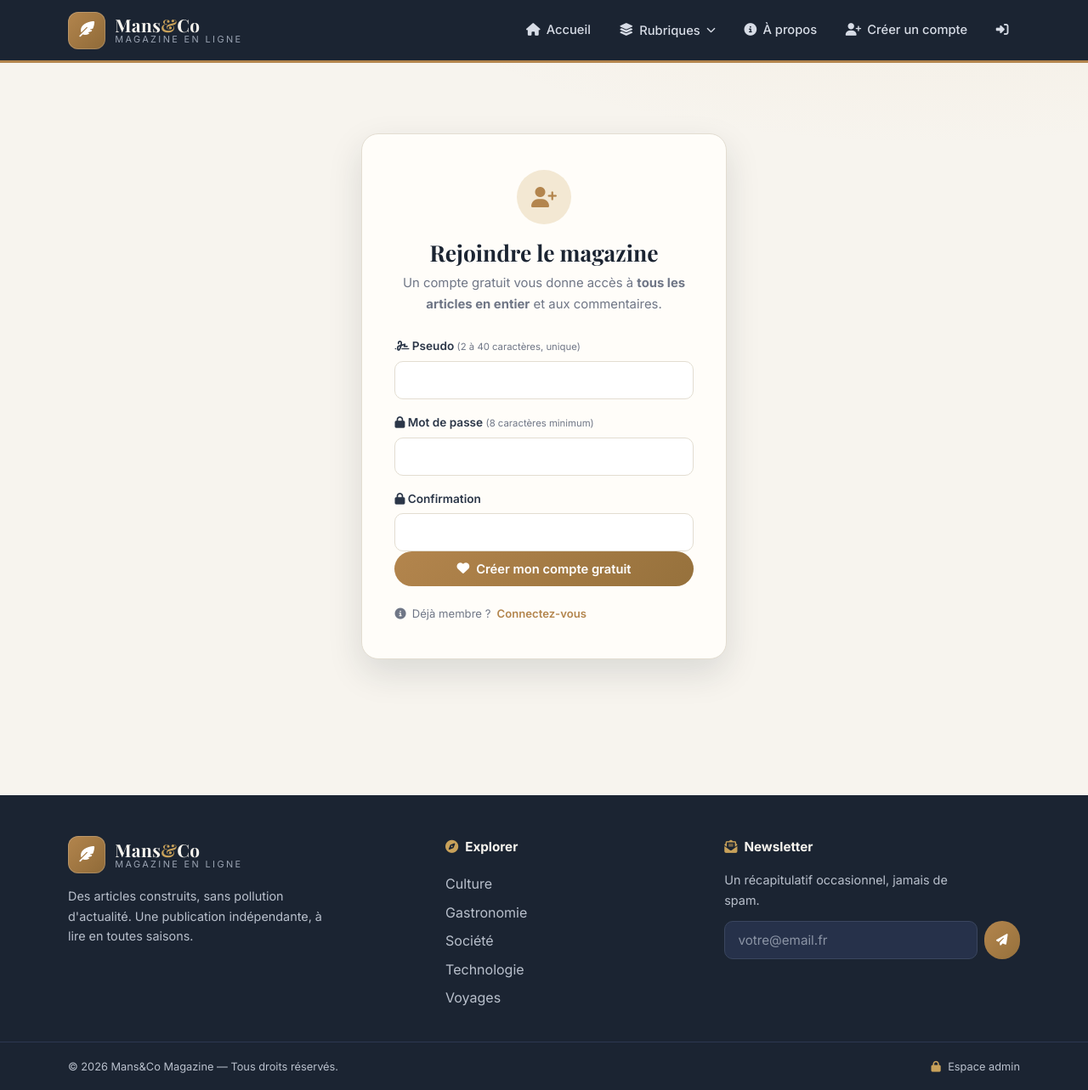
After one commit to JuloEco/Mansgazine, a Flask app: page /register in a window 1280 px wide. The commit adds this page. Shown: the whole page at 85% size. Run offline with Flask 3, Linux system fonts and the light colour scheme; data comes from the database, SQL or seed files in the repository; some web fonts are replaced.

Commit message:
Ajout : markdown léger dans les articles + comptes lecteurs avec contenu complet réservé

```diff
--- a/app.py
+++ b/app.py
@@ -4,6 +4,7 @@ Flask + SQLite. Au premier lancement, la base est créée et le site propose
 de définir le mot de passe du compte admin « Mans&Co » via /setup.
 """
 
+import html as html_lib
 import os
 import re
 import secrets
@@ -122,6 +123,14 @@ CREATE TABLE IF NOT EXISTS subscribers (
     email TEXT NOT NULL UNIQUE,
     created_at TEXT NOT NULL
 );
+
+CREATE TABLE IF NOT EXISTS users (
+    id            INTEGER PRIMARY KEY AUTOINCREMENT,
+    username      TEXT NOT NULL UNIQUE COLLATE NOCASE,
+    password_hash TEXT NOT NULL,
+    is_admin      INTEGER NOT NULL DEFAULT 0,
+    created_at    TEXT NOT NULL
+);
 """
 
 SEED_CATEGORIES = [
@@ -203,11 +212,17 @@ SEED_ARTICLES = [
         "cat": "gastronomie",
         "excerpt": "Manger selon les saisons sans se ruiner ni passer ses soirées en cuisine : nos repères simples et nos recettes de base.",
         "content": (
-            "Cuisiner de saison, c'est d'abord un problème de marché : privilégier "
-            "trois légumes déjà mûrs plutôt que quinze recettes impossibles.\n\n"
+            "Cuisiner de saison, c'est d'abord un problème de **marché** : "
+            "privilégier *trois légumes déjà mûrs* plutôt que quinze recettes "
+            "impossibles.\n\n"
             "Avec une base de fond (ratatouille, velouté, grains, herbes), on compose "
             "en vingt minutes des assiettes différentes toute la semaine.\n\n"
-            "Et en novembre, le potimarron rôti au thym reste ce qu'il y a de mieux."
+            "### Les trois réflexes à installer\n\n"
+            "- Un velouté express : oignon, légume de saison, bouillon\n"
+            "- Des grains cuits d'avance : riz, semoule ou lentilles\n"
+            "- Une sauce minute : herbes, huile, citron\n\n"
+            "Manger local, ~~c'est un luxe~~, c'est souvent moins cher.\n\n"
+            "Et en novembre, le *potimarron rôti au thym* reste ce qu'il y a de mieux."
         ),
         "published": 1, "featured": 0, "views": 42, "likes": 7,
     },
@@ -277,10 +292,15 @@ def login_required(view):
     return wrapped
 
 
-
-    row = query("SELECT value FROM settings WHERE key = 'admin_password_hash'",
-                one=True)
-    return row["value"] if row else None
+def current_user():
+    if "user" not in g:
+        g.user = None
+        uid = session.get("user_id")
+        if uid is not None:
+            g.user = query("SELECT * FROM users WHERE id = ?", (uid,), one=True)
+            if g.user is None:
+                session.clear()
+    return g.user
 
 
 @app.context_processor
@@ -304,6 +324,61 @@ def inject_year():
     return {"current_year": datetime.now().year}
 
 
+@app.context_processor
+def inject_auth():
+    return {"current_user": current_user(), "is_admin": is_admin()}
+
+
+# ---------------------------------------------------------------------------
+# Markdown léger (italique, gras, liens, citations, listes…)
+# ---------------------------------------------------------------------------
+
+def _md_inline(text):
+    text = html_lib.escape(text or "", quote=False)
+    text = re.sub(r"`([^`]+)`", r"<code>\1</code>", text)
+    text = re.sub(
+        r"\[([^\]]+)\]\((https?://[^)\\s]+)\)",
+        r'<a href="\2" target="_blank" rel="noopener noreferrer">\1</a>',
+        text)
+    text = re.sub(r"\*\*([^*]+)\*\*", r"<strong>\1</strong>", text)
+    text = re.sub(r"\*([^*\n]+)\*", r"<em>\1</em>", text)
+    text = re.sub(r"~~([^~]+)~~", r"<del>\1</del>", text)
+    return text
+
+
+@app.template_filter("md")
+def md_filter(text):
+    out = []
+    for block in (text or "").replace("\r\n", "\n").split("\n\n"):
+        lines = block.split("\n")
+        stripped = [l for l in lines if l.strip()]
+        if not stripped:
+            continue
+        if all(l.lstrip().startswith("- ") for l in stripped):
+            items = "".join(
+                "<li>{}</li>".format(_md_inline(l.lstrip()[2:]))
+                for l in stripped)
+            out.append("<ul>{}</ul>".format(items))
+            continue
+        if all(l.startswith("&gt; ") for l in stripped):
+            quoted = "<br>".join(
+                _md_inline(l[5:]) for l in stripped)
+            out.append("<blockquote>{}</blockquote>".format(quoted))
+            continue
+        if len(stripped) == 1 and stripped[0].strip() in ("---", "***"):
+            out.append("<hr>")
+            continue
+        heading = re.match(r"^(#{1,3})\s+(.*)$", stripped[0])
+        if heading and len(stripped) == 1:
+            level = len(heading.group(1)) + 1
+            out.append("<h{0}>{1}</h{0}>".format(
+                level, _md_inline(heading.group(2))))
+            continue
+        out.append("<p>{}</p>".format(
+            "<br>".join(_md_inline(l) for l in stripped)))
+    return "\n".join(out) if out else ""
+
+
 # ---------------------------------------------------------------------------
 # Gestion du mot de passe admin
 # ---------------------------------------------------------------------------
@@ -314,9 +389,31 @@ def password_hash_stored():
     return row["value"] if row else None
 
 
+def _admin_exists():
+    if query("SELECT 1 FROM users WHERE is_admin = 1", one=True):
+        return True
+    return password_hash_stored() is not None
+
+
+def _log_in(user):
+    session.clear()
+    session["user_id"] = user["id"]
+    session["username"] = user["username"]
+    session.permanent = True
+    if user["is_admin"]:
+        session["admin"] = True
+
+
+def _safe_next(default):
+    dest = request.args.get("next") or default
+    if not dest.startswith("/"):
+        dest = default
+    return dest
+
+
 @app.route("/setup", methods=["GET", "POST"])
 def setup():
-    if password_hash_stored() is not None:
+    if _admin_exists():
         flash("Le mot de passe administrateur est déjà configuré.",
               "info")
         return redirect(url_for("login"))
@@ -329,8 +426,11 @@ def setup():
         elif password != confirm:
             flash("Les deux mots de passe ne correspondent pas.", "error")
         else:
-            execute("INSERT INTO settings (key, value) VALUES (?, ?)",
-                    ("admin_password_hash", generate_password_hash(password)))
+            execute(
+                "INSERT INTO users (username, password_hash, is_admin, "
+                "created_at) VALUES (?, ?, 1, ?)",
+                (ADMIN_USERNAME, generate_password_hash(password),
+                 datetime.now().strftime("%d/%m/%Y à %H:%M")))
             flash("Mot de passe administrateur enregistré. Vous pouvez vous "
                   "connecter.", "success")
             return redirect(url_for("login"))
@@ -339,23 +439,59 @@ def setup():
 
 @app.route("/login", methods=["GET", "POST"])
 def login():
-    if password_hash_stored() is None:
+    if not _admin_exists():
         return redirect(url_for("setup"))
     if request.method == "POST":
         username = (request.form.get("username") or "").strip()
         password = request.form.get("password") or ""
-        if username == ADMIN_USERNAME and check_password_hash(
-                password_hash_stored(), password):
-            session.clear()
-            session["admin"] = True
-            session.permanent = True
-            flash("Bienvenue, {} !".format(username), "success")
-            dest = request.args.get("next") or url_for("dashboard")
-            if not dest.startswith("/"):
-                dest = url_for("dashboard")
-            return redirect(dest)
+        user = query("SELECT * FROM users WHERE username = ?",
+                     (username,), one=True)
+        if user and check_password_hash(user["password_hash"], password):
+            _log_in(user)
+            session["admin"] = bool(user["is_admin"])
+            flash("Bienvenue, {} !".format(user["username"]), "success")
+            return redirect(_safe_next(
+                url_for("dashboard") if user["is_admin"] else url_for("index")))
         flash("Identifiant ou mot de passe incorrect.", "error")
     return render_template("login.html")
+
+
+USERNAME_RE = re.compile(r"^[\wÀ-ÿ][\wÀ-ÿ .&'-]{1,39}$")
+
+
+@app.route("/register", methods=["GET", "POST"])
+def register():
+    if request.method == "POST":
+        username = (request.form.get("username") or "").strip()
+        password = request.form.get("password") or ""
+        confirm = request.form.get("confirm") or ""
+        if not USERNAME_RE.match(username):
+            flash("Le pseudo doit contenir 2 à 40 caractères (lettres, "
+                  "chiffres, espaces ou . ' - &).", "error")
+        elif username.lower() == ADMIN_USERNAME.lower():
+            flash("Ce pseudo est réservé à la rédaction.", "error")
+        elif query("SELECT 1 FROM users WHERE username = ?",
+                   (username,), one=True):
+            flash("Ce pseudo est déjà pris.", "error")
+        elif len(password) < 8:
+            flash("Le mot de passe doit contenir au moins 8 caractères.",
+                  "error")
+        elif password != confirm:
+            flash("Les deux mots de passe ne correspondent pas.", "error")
+        else:
+            cur = execute(
+                "INSERT INTO users (username, password_hash, is_admin, "
+                "created_at) VALUES (?, ?, 0, ?)",
+                (username, generate_password_hash(password),
+                 datetime.now().strftime("%d/%m/%Y à %H:%M")))
+            _log_in(dict(query(
+                "SELECT * FROM users WHERE id = ?",
+                (cur.lastrowid,), one=True)))
+            flash("Bienvenue, {} ! Votre compte est créé : vous pouvez "
+                  "désormais lire tous les articles en entier.".format(
+                      username), "success")
+            return redirect(_safe_next(url_for("index")))
+    return render_template("register.html")
 
 
 @app.route("/logout")
@@ -458,9 +594,13 @@ def article(slug):
     comments = query(
         "SELECT * FROM comments WHERE article_id = ? ORDER BY created_at DESC",
         (art["id"],))
-    return render_template("article.html", article=art, comments=comments,
-                           related=related,
-                           liked=session.get("likes", {}).get("liked_{}".format(art["id"]), False))
+    blocks = art["content"].replace("\r\n", "\n").split("\n\n")
+    return render_template(
+        "article.html", article=art, comments=comments, related=related,
+        liked=session.get("likes", {}).get("liked_{}".format(art["id"]), False),
+        full_access=current_user() is not None,
+        content_html=md_filter(art["content"]),
+        preview_html=md_filter("\n\n".join(blocks[:2])))
 
 
 @app.route("/article/<slug>/comment", methods=["POST"])
@@ -468,15 +608,18 @@ def comment(slug):
     art = _published_article(slug)
     if art is None:
         abort(404)
-    author = (request.form.get("author") or "").strip()[:60]
+    user = current_user()
+    if user is None:
+        flash("Créez un compte ou connectez-vous pour commenter.", "info")
+        return redirect(url_for("register"))
     content = (request.form.get("content") or "").strip()[:2000]
-    if not author or not content:
-        flash("Merci de renseigner votre nom et votre commentaire.", "error")
+    if not content:
+        flash("Merci de saisir votre commentaire.", "error")
     else:
         execute(
             "INSERT INTO comments (article_id, author, content, created_at) "
             "VALUES (?, ?, ?, ?)",
-            (art["id"], author, content,
+            (art["id"], user["username"], content,
              datetime.now().strftime("%d/%m/%Y à %H:%M")))
         flash("Merci pour votre commentaire !", "success")
     return redirect(url_for("article", slug=slug) + "#commentaires")
@@ -548,6 +691,8 @@ def dashboard():
         "comments": query("SELECT COUNT(*) AS n FROM comments", one=True)["n"],
         "subscribers": query("SELECT COUNT(*) AS n FROM subscribers",
                              one=True)["n"],
+        "members": query("SELECT COUNT(*) AS n FROM users WHERE is_admin = 0",
+                         one=True)["n"],
         "views": query("SELECT COALESCE(SUM(views), 0) AS n FROM articles",
                        one=True)["n"],
         "likes": query("SELECT COALESCE(SUM(likes), 0) AS n FROM articles",
--- a/templates/base.html
+++ b/templates/base.html
@@ -44,13 +44,18 @@
                 <a href="{{ url_for('about') }}" class="{{ 'active' if request.path == '/a-propos' }}">
                     <i class="fa-solid fa-circle-info"></i> À propos
                 </a>
-                <a href="{{ url_for('dashboard') if is_admin else url_for('login') }}" class="btn btn-outline btn-sm admin-link">
-                    {% if is_admin %}
-                        <i class="fa-solid fa-gauge-high"></i> Tableau de bord
-                    {% else %}
-                        <i class="fa-solid fa-user-lock"></i> Admin
-                    {% endif %}
+                {% if is_admin %}
+                <a href="{{ url_for('dashboard') }}" class="btn btn-outline btn-sm admin-link">
+                    <i class="fa-solid fa-gauge-high"></i> Tableau de bord
                 </a>
+                {% endif %}
+                {% if current_user %}
+                <span class="user-chip" title="Connecté(e)"><i class="fa-solid fa-circle-user"></i> {{ current_user['username'] }}</span>
+                <a href="{{ url_for('logout') }}" class="btn btn-ghost btn-sm logout-link"><i class="fa-solid fa-right-from-bracket"></i> Sortir</a>
+                {% else %}
+                <a href="{{ url_for('register') }}" class="btn btn-gold btn-sm"><i class="fa-solid fa-user-plus"></i> Créer un compte</a>
+                <a href="{{ url_for('login') }}" class="btn btn-outline btn-sm admin-link"><i class="fa-solid fa-right-to-bracket"></i></a>
+                {% endif %}
             </nav>
 
             <button class="nav-toggle" id="nav-toggle" aria-label="Menu" aria-expanded="false">
--- a/templates/dashboard.html
+++ b/templates/dashboard.html
@@ -7,9 +7,7 @@
     <div class="admin-head-actions">
         <a class="btn btn-gold" href="{{ url_for('article_new') }}"><i class="fa-solid fa-plus"></i> Nouvel article</a>
         <a class="btn btn-outline" href="{{ url_for('index') }}"><i class="fa-solid fa-arrow-up-right-from-square"></i> Voir le site</a>
-        <form method="post" action="{{ url_for('logout') }}" class="inline-form">
-            <a class="btn btn-ghost" href="{{ url_for('logout') }}"><i class="fa-solid fa-right-from-bracket"></i> Déconnexion</a>
-        </form>
+        <a class="btn btn-ghost" href="{{ url_for('logout') }}"><i class="fa-solid fa-right-from-bracket"></i> Déconnexion</a>
     </div>
 </section>
 
@@ -20,6 +18,7 @@
     <div class="stat card-3d red"><i class="fa-solid fa-heart"></i><strong>{{ stats.likes }}</strong><span>j'aime</span></div>
     <div class="stat card-3d"><i class="fa-regular fa-comments"></i><strong>{{ stats.comments }}</strong><span>commentaires</span></div>
     <div class="stat card-3d"><i class="fa-solid fa-envelope-open-text"></i><strong>{{ stats.subscribers }}</strong><span>abonnés newsletter</span></div>
+    <div class="stat card-3d"><i class="fa-solid fa-users"></i><strong>{{ stats.members }}</strong><span>membres inscrits</span></div>
 </div>
 
 <div class="admin-columns">
--- /dev/null
+++ b/templates/register.html
@@ -0,0 +1,28 @@
+{% extends "base.html" %}
+{% block title %}Créer un compte — Mans&Co Magazine{% endblock %}
+
+{% block content %}
+<section class="auth-wrap">
+    <div class="auth-card card-3d">
+        <span class="auth-icon"><i class="fa-solid fa-user-plus"></i></span>
+        <h1>Rejoindre le magazine</h1>
+        <p class="auth-sub">Un compte gratuit vous donne accès à <strong>tous les articles en entier</strong> et aux commentaires.</p>
+        <form method="post">
+            <label for="username"><i class="fa-solid fa-signature"></i> Pseudo <small>(2 à 40 caractères, unique)</small></label>
+            <input type="text" id="username" name="username" minlength="2" maxlength="40" required
+                   value="{{ request.form.get('username', '') }}" autocomplete="username">
+
+            <label for="password"><i class="fa-solid fa-lock"></i> Mot de passe <small>(8 caractères minimum)</small></label>
+            <input type="password" id="password" name="password" minlength="8" required autocomplete="new-password">
+
+            <label for="confirm"><i class="fa-solid fa-lock"></i> Confirmation</label>
+            <input type="password" id="confirm" name="confirm" minlength="8" required autocomplete="new-password">
+
+            <button type="submit" class="btn btn-gold btn-block">
+                <i class="fa-solid fa-heart"></i> Créer mon compte gratuit
+            </button>
+        </form>
+        <p class="auth-note"><i class="fa-solid fa-circle-info"></i> Déjà membre ? <a href="{{ url_for('login') }}">Connectez-vous</a></p>
+    </div>
+</section>
+{% endblock %}
```
Also changed, not shown: static/css/style.css (+57 -0 lines), templates/article.html (+21 -5 lines), templates/article_form.html (+8 -0 lines), templates/login.html (+5 -4 lines), README.md.
